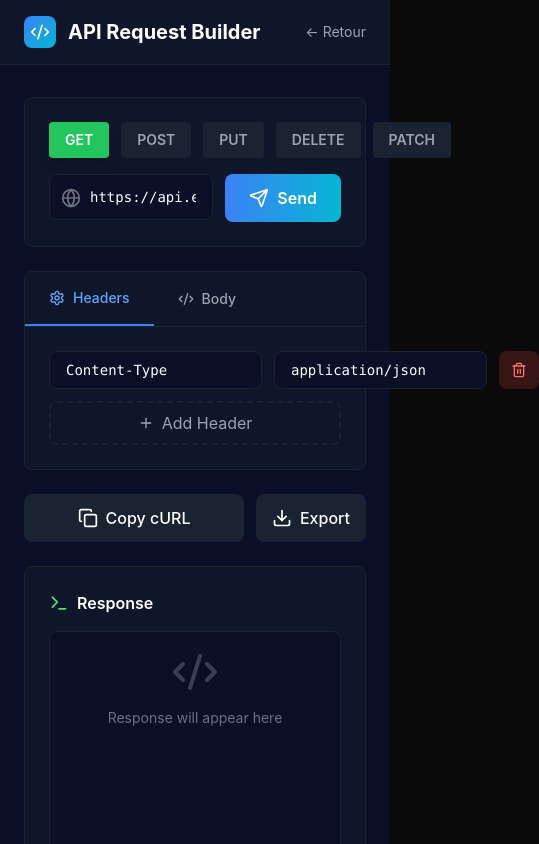
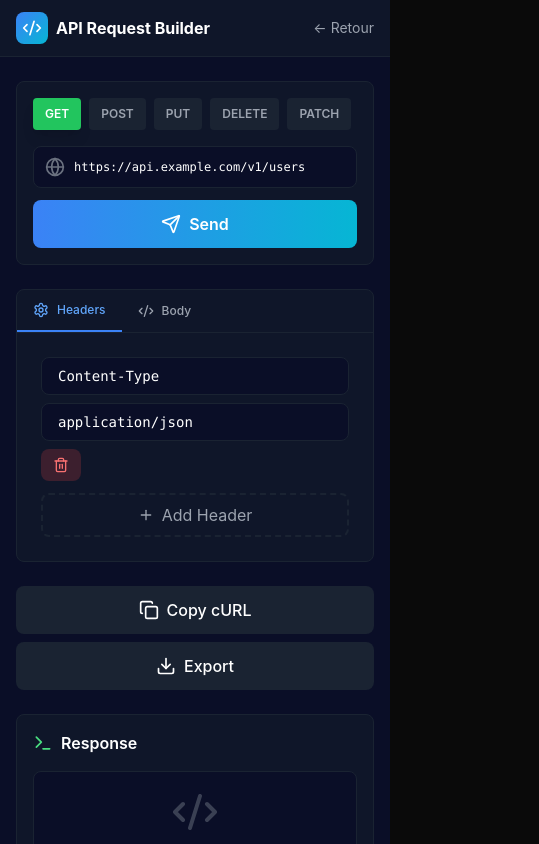
Before and after one commit to nassiachml/portfolio, a Next.js app: page /api-builder in a window 390 px wide. Shown: the top 844 px of the page, 539 px wide, since content can reach past the window. Built offline with nearby package versions, Linux system fonts and the light colour scheme.

Commit message:
fix: améliorations responsive mobile (api-builder, dashboard, admin, memory-game, etc.)

```diff
--- a/app/api-builder/page.tsx
+++ b/app/api-builder/page.tsx
@@ -130,34 +130,34 @@ export default function ApiBuilderPage() {
     <div className="min-h-screen bg-[#0a0e27] text-gray-100">
       {/* Top Bar */}
       <div className="bg-[#0f1629] border-b border-[#1a2332] sticky top-0 z-50">
-        <div className="max-w-7xl mx-auto px-6 py-4 flex justify-between items-center">
-          <div className="flex items-center gap-3">
-            <div className="w-8 h-8 bg-gradient-to-br from-blue-500 to-cyan-500 rounded-lg flex items-center justify-center">
+        <div className="max-w-7xl mx-auto px-4 sm:px-6 py-3 sm:py-4 flex justify-between items-center gap-2">
+          <div className="flex items-center gap-2 sm:gap-3 min-w-0">
+            <div className="w-8 h-8 flex-shrink-0 bg-gradient-to-br from-blue-500 to-cyan-500 rounded-lg flex items-center justify-center">
               <Code2 className="w-5 h-5 text-white" />
             </div>
-            <h1 className="text-xl font-bold text-white">API Request Builder</h1>
+            <h1 className="text-base sm:text-xl font-bold text-white truncate">API Request Builder</h1>
           </div>
           <Link
             href="/#portfolio"
-            className="text-gray-400 hover:text-white transition-colors text-sm"
+            className="text-gray-400 hover:text-white transition-colors text-sm flex-shrink-0"
           >
             ← Retour
           </Link>
         </div>
       </div>
 
-      <div className="max-w-7xl mx-auto px-6 py-8">
+      <div className="max-w-7xl mx-auto px-4 sm:px-6 py-6 sm:py-8">
         <div className="grid grid-cols-1 lg:grid-cols-2 gap-6">
           {/* Request Panel */}
-          <div className="space-y-6">
+          <div className="space-y-6 min-w-0">
             {/* Method & URL */}
-            <div className="bg-[#0f1629] rounded-lg border border-[#1a2332] p-6">
-              <div className="flex gap-3 mb-4">
+            <div className="bg-[#0f1629] rounded-lg border border-[#1a2332] p-4 sm:p-6">
+              <div className="flex flex-wrap gap-2 sm:gap-3 mb-4">
                 {methods.map((m) => (
                   <button
                     key={m}
                     onClick={() => setMethod(m)}
-                    className={`px-4 py-2 rounded font-semibold text-sm transition-all ${
+                    className={`px-3 sm:px-4 py-2 rounded font-semibold text-xs sm:text-sm transition-all ${
                       method === m
                         ? `${methodColors[m]} text-white shadow-lg`
                         : "bg-[#1a2332] text-gray-400 hover:text-white"
@@ -167,14 +167,14 @@ export default function ApiBuilderPage() {
                   </button>
                 ))}
               </div>
-              <div className="flex gap-3">
-                <div className="flex-1 relative">
-                  <Globe className="absolute left-3 top-1/2 transform -translate-y-1/2 w-5 h-5 text-gray-500" />
+              <div className="flex flex-col sm:flex-row gap-3">
+                <div className="flex-1 min-w-0 relative">
+                  <Globe className="absolute left-3 top-1/2 transform -translate-y-1/2 w-5 h-5 text-gray-500 flex-shrink-0" />
                   <input
                     type="text"
                     value={url}
                     onChange={(e) => setUrl(e.target.value)}
-                    className="w-full pl-10 pr-4 py-3 bg-[#0a0e27] border border-[#1a2332] rounded-lg text-white focus:outline-none focus:border-blue-500 focus:ring-1 focus:ring-blue-500 font-mono text-sm"
+                    className="w-full pl-10 pr-4 py-3 bg-[#0a0e27] border border-[#1a2332] rounded-lg text-white focus:outline-none focus:border-blue-500 focus:ring-1 focus:ring-blue-500 font-mono text-xs sm:text-sm"
                     placeholder="https://api.example.com/endpoint"
                   />
                 </div>
@@ -183,7 +183,7 @@ export default function ApiBuilderPage() {
                   disabled={loading}
                   whileHover={{ scale: 1.05 }}
                   whileTap={{ scale: 0.95 }}
-                  className="px-6 py-3 bg-gradient-to-r from-blue-500 to-cyan-500 rounded-lg font-semibold text-white hover:shadow-lg hover:shadow-blue-500/50 transition-all disabled:opacity-50 flex items-center gap-2"
+                  className="px-6 py-3 bg-gradient-to-r from-blue-500 to-cyan-500 rounded-lg font-semibold text-white hover:shadow-lg hover:shadow-blue-500/50 transition-all disabled:opacity-50 flex items-center justify-center gap-2 flex-shrink-0"
                 >
                   <Send className="w-5 h-5" />
                   {loading ? "Sending..." : "Send"}
@@ -192,7 +192,7 @@ export default function ApiBuilderPage() {
             </div>
 
             {/* Tabs */}
-            <div className="bg-[#0f1629] rounded-lg border border-[#1a2332]">
+            <div className="bg-[#0f1629] rounded-lg border border-[#1a2332] min-w-0">
               <div className="flex border-b border-[#1a2332]">
                 {[
                   { id: "headers", label: "Headers", icon: Settings },
@@ -203,7 +203,7 @@ export default function ApiBuilderPage() {
                     <button
                       key={tab.id}
                       onClick={() => setActiveTab(tab.id as "headers" | "body")}
-                      className={`flex items-center gap-2 px-6 py-4 font-medium text-sm transition-colors ${
+                      className={`flex items-center gap-2 px-4 sm:px-6 py-3 sm:py-4 font-medium text-xs sm:text-sm transition-colors ${
                         activeTab === tab.id
                           ? "text-blue-400 border-b-2 border-blue-500"
                           : "text-gray-400 hover:text-white"
@@ -220,24 +220,24 @@ export default function ApiBuilderPage() {
                 {activeTab === "headers" && (
                   <div className="space-y-3">
                     {headers.map((header, index) => (
-                      <div key={index} className="flex gap-3">
+                      <div key={index} className="flex flex-col sm:flex-row gap-2 sm:gap-3">
                         <input
                           type="text"
                           value={header.key}
                           onChange={(e) => updateHeader(index, "key", e.target.value)}
                           placeholder="Header name"
-                          className="flex-1 px-4 py-2 bg-[#0a0e27] border border-[#1a2332] rounded-lg text-white focus:outline-none focus:border-blue-500 font-mono text-sm"
+                          className="flex-1 min-w-0 px-4 py-2 bg-[#0a0e27] border border-[#1a2332] rounded-lg text-white focus:outline-none focus:border-blue-500 font-mono text-sm"
                         />
                         <input
                           type="text"
                           value={header.value}
                           onChange={(e) => updateHeader(index, "value", e.target.value)}
                           placeholder="Header value"
-                          className="flex-1 px-4 py-2 bg-[#0a0e27] border border-[#1a2332] rounded-lg text-white focus:outline-none focus:border-blue-500 font-mono text-sm"
+                          className="flex-1 min-w-0 px-4 py-2 bg-[#0a0e27] border border-[#1a2332] rounded-lg text-white focus:outline-none focus:border-blue-500 font-mono text-sm"
                         />
                         <button
                           onClick={() => removeHeader(index)}
-                          className="px-3 py-2 bg-red-500/20 hover:bg-red-500/30 text-red-400 rounded-lg transition-colors"
+                          className="px-3 py-2 bg-red-500/20 hover:bg-red-500/30 text-red-400 rounded-lg transition-colors flex-shrink-0 self-start sm:self-auto"
                         >
                           <Trash2 className="w-4 h-4" />
                         </button>
@@ -266,12 +266,12 @@ export default function ApiBuilderPage() {
             </div>
 
             {/* Actions */}
-            <div className="flex gap-3">
+            <div className="flex flex-col sm:flex-row gap-2 sm:gap-3">
               <motion.button
                 onClick={() => copyToClipboard(generateCurl())}
                 whileHover={{ scale: 1.02 }}
                 whileTap={{ scale: 0.98 }}
-                className="flex-1 px-4 py-3 bg-[#1a2332] hover:bg-[#252d3f] rounded-lg text-white font-medium transition-colors flex items-center justify-center gap-2"
+                className="flex-1 min-w-0 px-4 py-3 bg-[#1a2332] hover:bg-[#252d3f] rounded-lg text-white font-medium transition-colors flex items-center justify-center gap-2"
               >
                 {copied ? <Check className="w-5 h-5" /> : <Copy className="w-5 h-5" />}
                 Copy cURL
@@ -280,7 +280,7 @@ export default function ApiBuilderPage() {
                 onClick={exportRequest}
                 whileHover={{ scale: 1.02 }}
                 whileTap={{ scale: 0.98 }}
-                className="px-4 py-3 bg-[#1a2332] hover:bg-[#252d3f] rounded-lg text-white font-medium transition-colors flex items-center gap-2"
+                className="px-4 py-3 bg-[#1a2332] hover:bg-[#252d3f] rounded-lg text-white font-medium transition-colors flex items-center justify-center gap-2"
               >
                 <Download className="w-5 h-5" />
                 Export
@@ -289,7 +289,7 @@ export default function ApiBuilderPage() {
           </div>
 
           {/* Response Panel */}
-          <div className="bg-[#0f1629] rounded-lg border border-[#1a2332] p-6">
+          <div className="bg-[#0f1629] rounded-lg border border-[#1a2332] p-4 sm:p-6 min-w-0">
             <div className="flex items-center justify-between mb-4">
               <div className="flex items-center gap-2">
                 <Terminal className="w-5 h-5 text-green-400" />
@@ -345,7 +345,7 @@ export default function ApiBuilderPage() {
         </div>
 
         {/* cURL Preview */}
-        <div className="mt-6 bg-[#0f1629] rounded-lg border border-[#1a2332] p-6">
+        <div className="mt-6 bg-[#0f1629] rounded-lg border border-[#1a2332] p-4 sm:p-6 min-w-0">
           <div className="flex items-center justify-between mb-4">
             <div className="flex items-center gap-2">
               <Terminal className="w-5 h-5 text-cyan-400" />
--- a/app/configurator/page.tsx
+++ b/app/configurator/page.tsx
@@ -41,7 +41,7 @@ export default function ConfiguratorPage() {
   };
 
   return (
-    <div className="min-h-screen bg-dark-bg py-24 px-4 sm:px-6 lg:px-8">
+    <div className="min-h-screen bg-dark-bg py-12 sm:py-24 px-4 sm:px-6 lg:px-8">
       <div className="max-w-7xl mx-auto">
         <motion.div
           ref={ref}
@@ -50,7 +50,7 @@ export default function ConfiguratorPage() {
           transition={{ duration: 0.8 }}
           className="text-center mb-12"
         >
-          <h1 className="text-4xl md:text-5xl font-bold mb-4">
+          <h1 className="text-3xl sm:text-4xl md:text-5xl font-bold mb-4">
             <span className="text-gradient">Configurateur de Produit</span>
           </h1>
           <p className="text-lg text-gray-400 max-w-2xl mx-auto">
--- a/app/ecommerce/admin/page.tsx
+++ b/app/ecommerce/admin/page.tsx
@@ -90,8 +90,8 @@ export default function AdminPage() {
   return (
     <div className="min-h-screen bg-white py-12 px-4 sm:px-6 lg:px-8">
       <div className="max-w-7xl mx-auto">
-        <div className="flex flex-col md:flex-row justify-between items-start md:items-center mb-12">
-          <h1 className="text-5xl md:text-7xl font-black text-black mb-4 md:mb-0 tracking-tighter">
+        <div className="flex flex-col md:flex-row justify-between items-start md:items-center mb-8 sm:mb-12">
+          <h1 className="text-3xl sm:text-5xl md:text-7xl font-black text-black mb-4 md:mb-0 tracking-tighter">
             ADMIN
           </h1>
           <Link
--- a/app/ecommerce/page.tsx
+++ b/app/ecommerce/page.tsx
@@ -75,12 +75,12 @@ export default function FashionHome() {
           transition={{ duration: 0.8 }}
           className="relative z-10 text-center px-4"
         >
-          <h1 className="text-6xl md:text-9xl font-black text-white mb-6 tracking-tighter">
+          <h1 className="text-4xl sm:text-6xl md:text-9xl font-black text-white mb-4 sm:mb-6 tracking-tighter">
             URBAN
             <br />
             <span className="text-pink-500">EDGE</span>
           </h1>
-          <p className="text-xl md:text-2xl text-gray-300 mb-8 font-light tracking-wider uppercase">
+          <p className="text-base sm:text-xl md:text-2xl text-gray-300 mb-6 sm:mb-8 font-light tracking-wider uppercase">
             Street Style. Your Way.
           </p>
           <Link
--- a/app/simulator/page.tsx
+++ b/app/simulator/page.tsx
@@ -47,7 +47,7 @@ export default function SimulatorPage() {
   };
 
   return (
-    <div className="min-h-screen bg-dark-bg py-24 px-4 sm:px-6 lg:px-8">
+    <div className="min-h-screen bg-dark-bg py-12 sm:py-24 px-4 sm:px-6 lg:px-8">
       <div className="max-w-7xl mx-auto">
         <motion.div
           ref={ref}
@@ -56,7 +56,7 @@ export default function SimulatorPage() {
           transition={{ duration: 0.8 }}
           className="text-center mb-12"
         >
-          <h1 className="text-4xl md:text-5xl font-bold mb-4">
+          <h1 className="text-3xl sm:text-4xl md:text-5xl font-bold mb-4">
             <span className="text-gradient">Simulateur de Prix</span>
           </h1>
           <p className="text-lg text-gray-400 max-w-2xl mx-auto">
```
Also changed, not shown: app/analytics-dashboard/page.tsx (+9 -9 lines), app/dashboard/page.tsx (+7 -6 lines), app/memory-game/page.tsx (+5 -5 lines), app/restaurant/admin/page.tsx (+14 -10 lines), app/unit-converter/page.tsx (+8 -8 lines).
